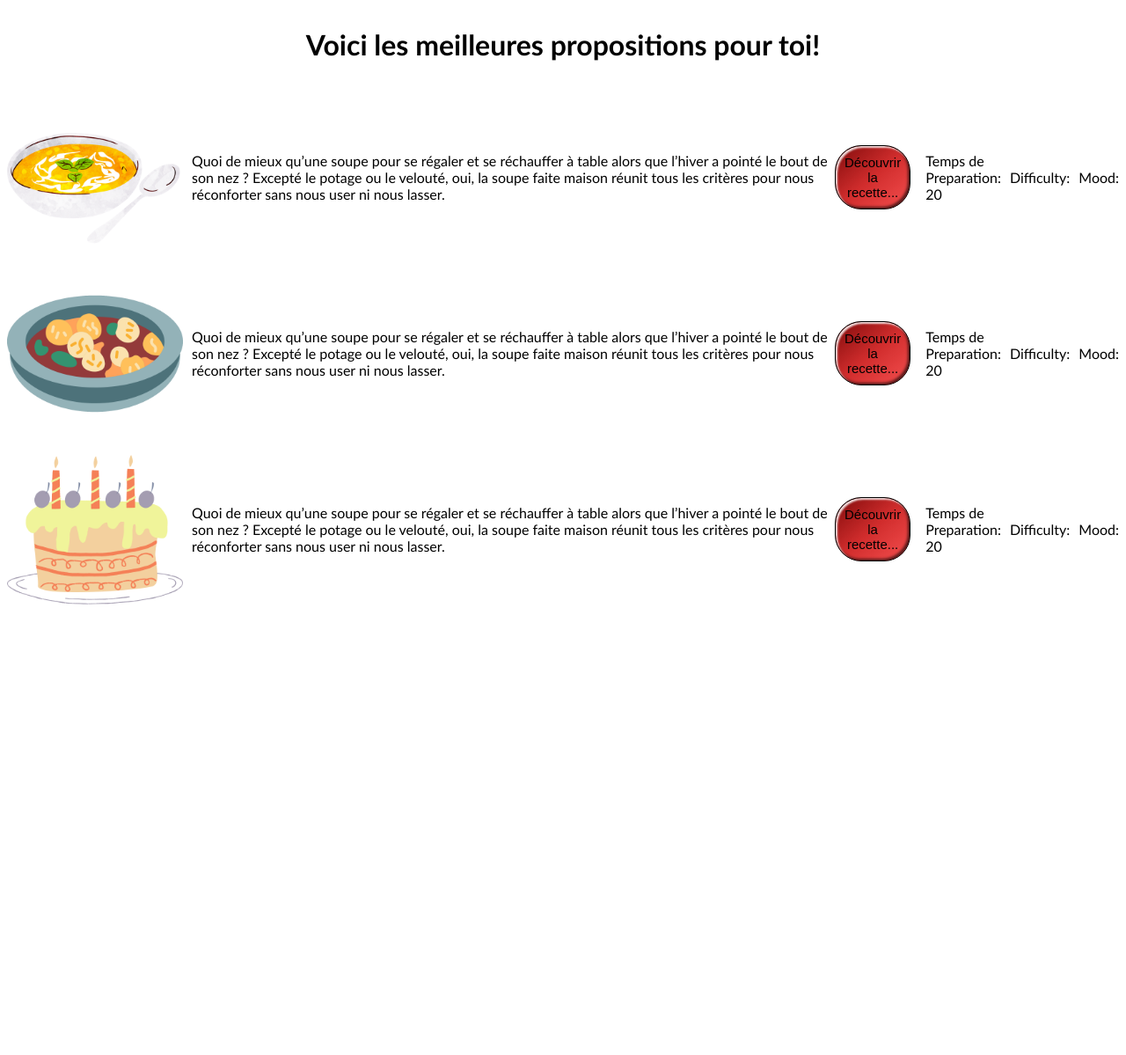
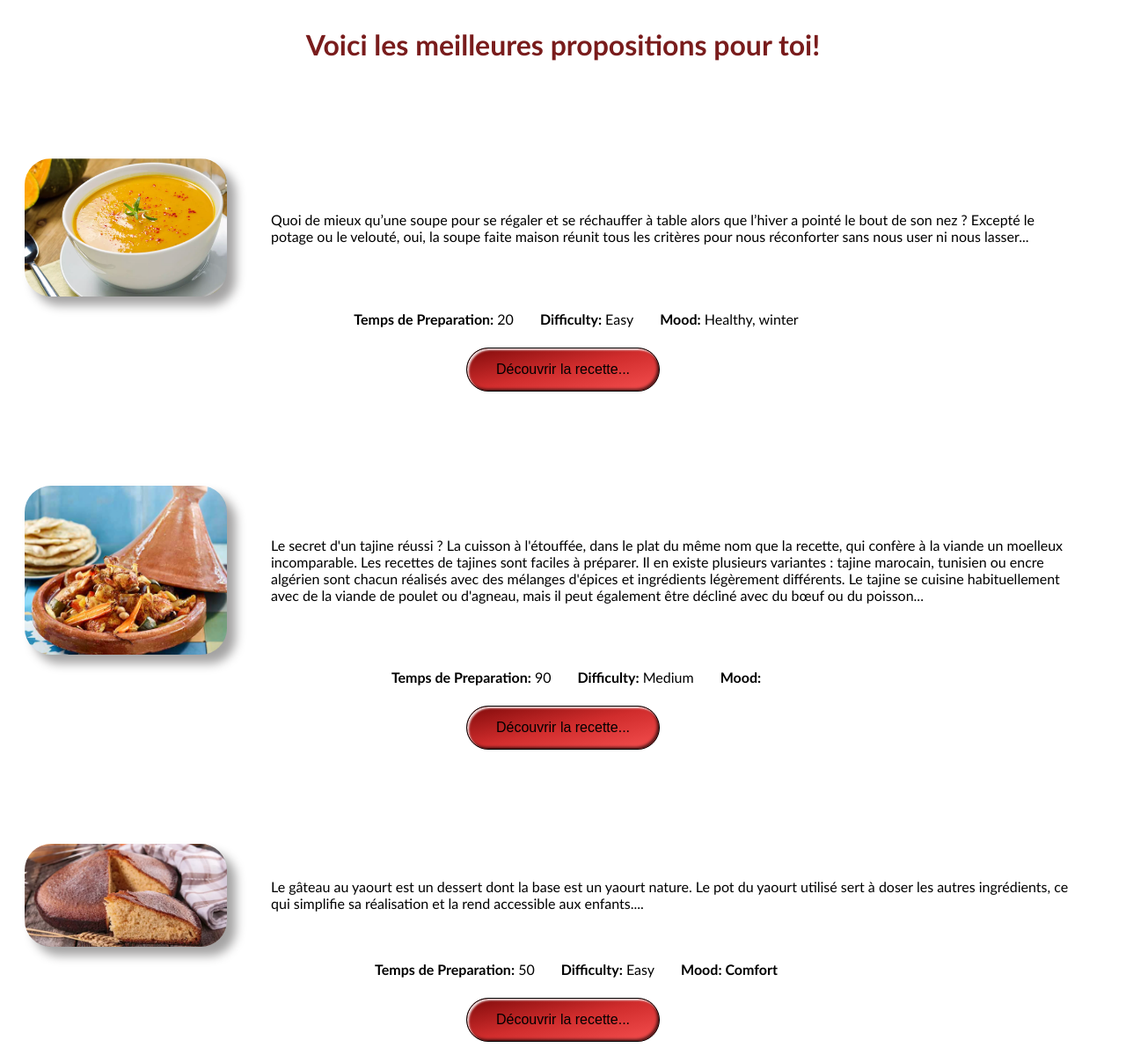
Before and after one commit to AurianeV/Projet2-recipe, a Node server app: template views/recipes.hbs in a window 1280 px wide. Shown: the whole page at 88% size. Before the commit the page ends 687 px from the top, so only its background shows below. Run offline with Node 20, Linux system fonts and the light colour scheme; the template is opened without the code that fills it, so the values that code supplies are empty.

Commit message:
css done

```diff
--- a/public/stylesheets/style_recipes.css
+++ b/public/stylesheets/style_recipes.css
@@ -6,24 +6,41 @@ body {
 h1 {
   text-align: center;
   padding: 10px;
+  color:rgb(121, 28, 28);
 }
 
 article {
   display:flex;
   align-items:center;
+  margin-top: 100px;
+}
+
+.timebutton {
+  display: flex;
+  flex-direction: column;
+  align-items: center;
+}
+
+.critere {
+  display: flex;
+  flex-direction: row;
 }
 
 p {
   justify-content: space-between;
-  padding-left: 10px;
+  padding-left: 30px;
 }
 
 a {
-  margin-left: 10px;
+  margin-left: 50px;
+  margin-right: 50px;
 }
 
 img {
-  width: 200px;
+  width: 230px;
+  border-radius: 30px;
+  filter: drop-shadow(10px 10px 6px #a3a2a2);
+  margin-left: 20px;
 }
 
 button {
@@ -32,8 +49,10 @@ button {
   border-radius: 30px;
   margin: 7px;
   padding: 10px;
-  font-size: 15px;
+  font-size: 16px;
   cursor: pointer;
+  width: 220px;
+  height: 50px;
   background-image: linear-gradient(
     to top left,
     rgba(255, 85, 85, 0.87),
--- a/views/recipe_id.hbs
+++ b/views/recipe_id.hbs
@@ -5,7 +5,7 @@
 
 <div class="detailrecette1">
 
-    <img class="photo" src="/images/Capture d’écran 2021-12-09 à 19.06.51.png"/>
+    <img class="photo" src="/images/soupe1.png"/>
 
     <div class="time_level">
 
--- a/views/recipes.hbs
+++ b/views/recipes.hbs
@@ -4,34 +4,60 @@
 
 
 <article>
-  <img src="/images/soupe.png" alt="soupe" />
-    <a>Quoi de mieux qu’une soupe pour se régaler et se réchauffer à table alors que l’hiver a pointé le bout de son nez ? Excepté le potage ou le velouté, oui, la soupe faite maison réunit tous les critères pour nous réconforter sans nous user ni nous lasser. </a>
 
-        <button>Découvrir la recette...</button>
+  <img src="/images/soupe1.png" alt="soupe" />
+    <a>Quoi de mieux qu’une soupe pour se régaler et se réchauffer à table alors que l’hiver a pointé le bout de son nez ? Excepté le potage ou le velouté, oui, la soupe faite maison réunit tous les critères pour nous réconforter sans nous user ni nous lasser... </a>
+</article>
 
-        <p> Temps de Preparation: <time>20</time></p>
-        <p> Difficulty: </p>
-        <p> Mood: </p>
-</article>
+  <div class="timebutton">
+
+    <div class="critere">
+        <p> <strong>Temps de Preparation:</strong> <time>20</time></p>
+        <p> <strong>Difficulty:</strong> Easy</p>
+        <p> <strong>Mood:</strong> Healthy, winter</p>
+
+    </div>
+
+      <button>Découvrir la recette...</button>
+
+  </div>
+
 
 
 <article>
-  <img src="/images/Tajine.png" alt="tajone" />
-    <a>Quoi de mieux qu’une soupe pour se régaler et se réchauffer à table alors que l’hiver a pointé le bout de son nez ? Excepté le potage ou le velouté, oui, la soupe faite maison réunit tous les critères pour nous réconforter sans nous user ni nous lasser. </a>
-        <br>
-        <button>Découvrir la recette...</button>
-      <p> Temps de Preparation: <time>20</time></p>
-      <p> Difficulty: </p>
-      <p> Mood: </p>
+  <img src="/images/tajine1.png" alt="tajine" />
+
+    <a>Le secret d'un tajine réussi ? La cuisson à l'étouffée, dans le plat du même nom que la recette, qui confère à la viande un moelleux incomparable. Les recettes de tajines sont faciles à préparer. Il en existe plusieurs variantes : tajine marocain, tunisien ou encre algérien sont chacun réalisés avec des mélanges d'épices et ingrédients légèrement différents. Le tajine se cuisine habituellement avec de la viande de poulet ou d'agneau, mais il peut également être décliné avec du bœuf ou du poisson... </a>
 </article>
+
+  <div class="timebutton">
+
+    <div class="critere">
+        <p> <strong>Temps de Preparation:</strong> <time>90</time></p>
+        <p> <strong>Difficulty:</strong> Medium</p>
+        <p> <strong>Mood:</strong> </p>
+
+    </div>
+
+      <button>Découvrir la recette...</button>
+
+  </div>
 
 
 <article>
-  <img src="/images/Gateau.png" alt="gateau" />
-    <a>Quoi de mieux qu’une soupe pour se régaler et se réchauffer à table alors que l’hiver a pointé le bout de son nez ? Excepté le potage ou le velouté, oui, la soupe faite maison réunit tous les critères pour nous réconforter sans nous user ni nous lasser. </a>
-       <br>
-        <button>Découvrir la recette...</button>
-      <p> Temps de Preparation: <time>20</time></p>
-      <p> Difficulty: </p>
-      <p> Mood: </p>
+  <img src="/images/gateau1.png" alt="gateau" />
+    <a>Le gâteau au yaourt est un dessert dont la base est un yaourt nature. Le pot du yaourt utilisé sert à doser les autres ingrédients, ce qui simplifie sa réalisation et la rend accessible aux enfants.... </a>
 </article>
+
+  <div class="timebutton">
+
+    <div class="critere">
+        <p> <strong>Temps de Preparation:</strong> <time>50</time></p>
+        <p> <strong>Difficulty:</strong> Easy</p>
+        <p> <strong>Mood: Comfort</p>
+
+    </div>
+
+      <button>Découvrir la recette...</button>
+
+  </div>
```
Also changed, not shown: public/images/gateau1.png (added), public/images/soupe1.png (renamed from public/images/Capture d’écran 2021-12-09 à 19.06.51.png), public/images/tajine1.png (added), 1 other file.
